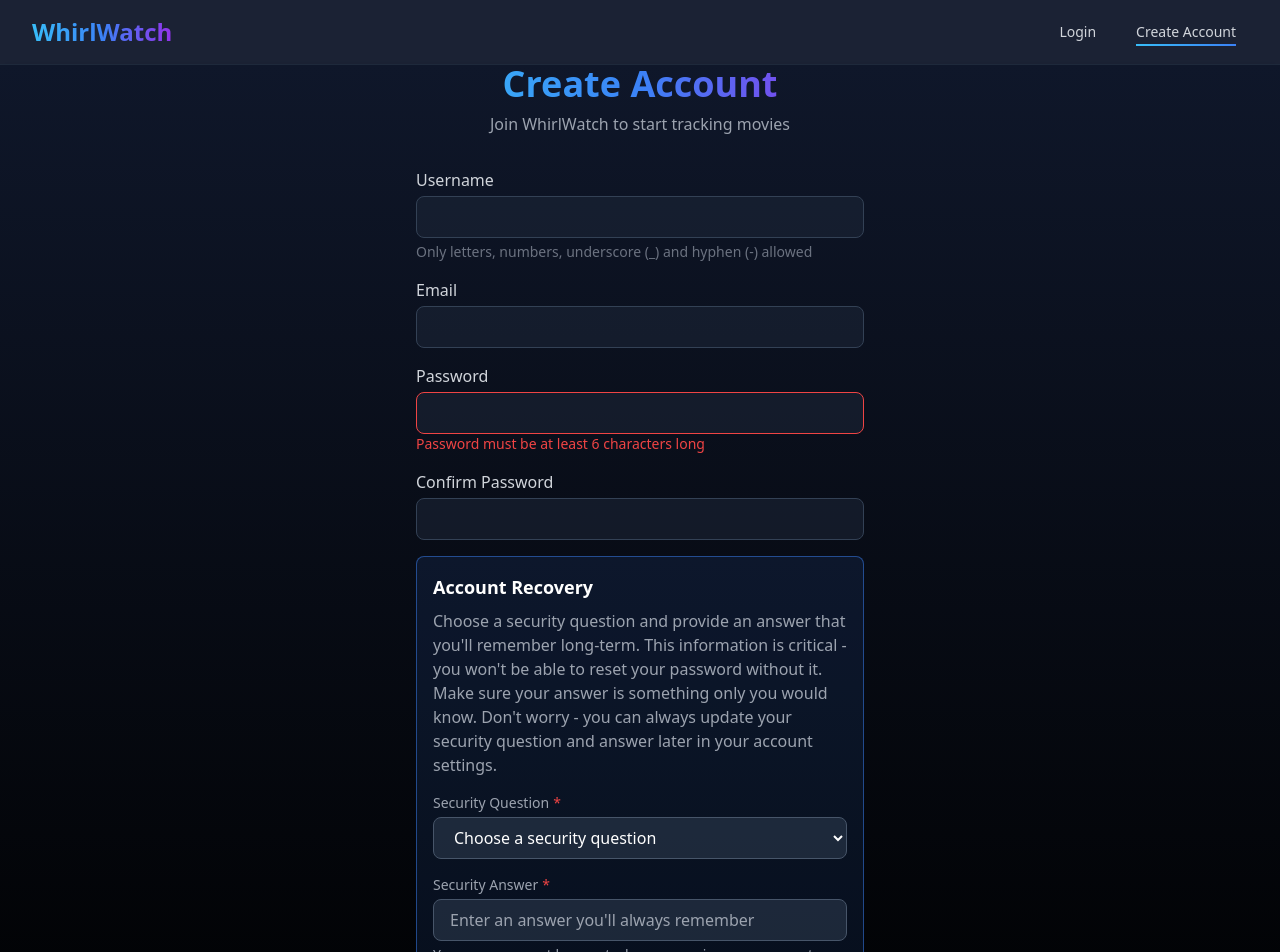
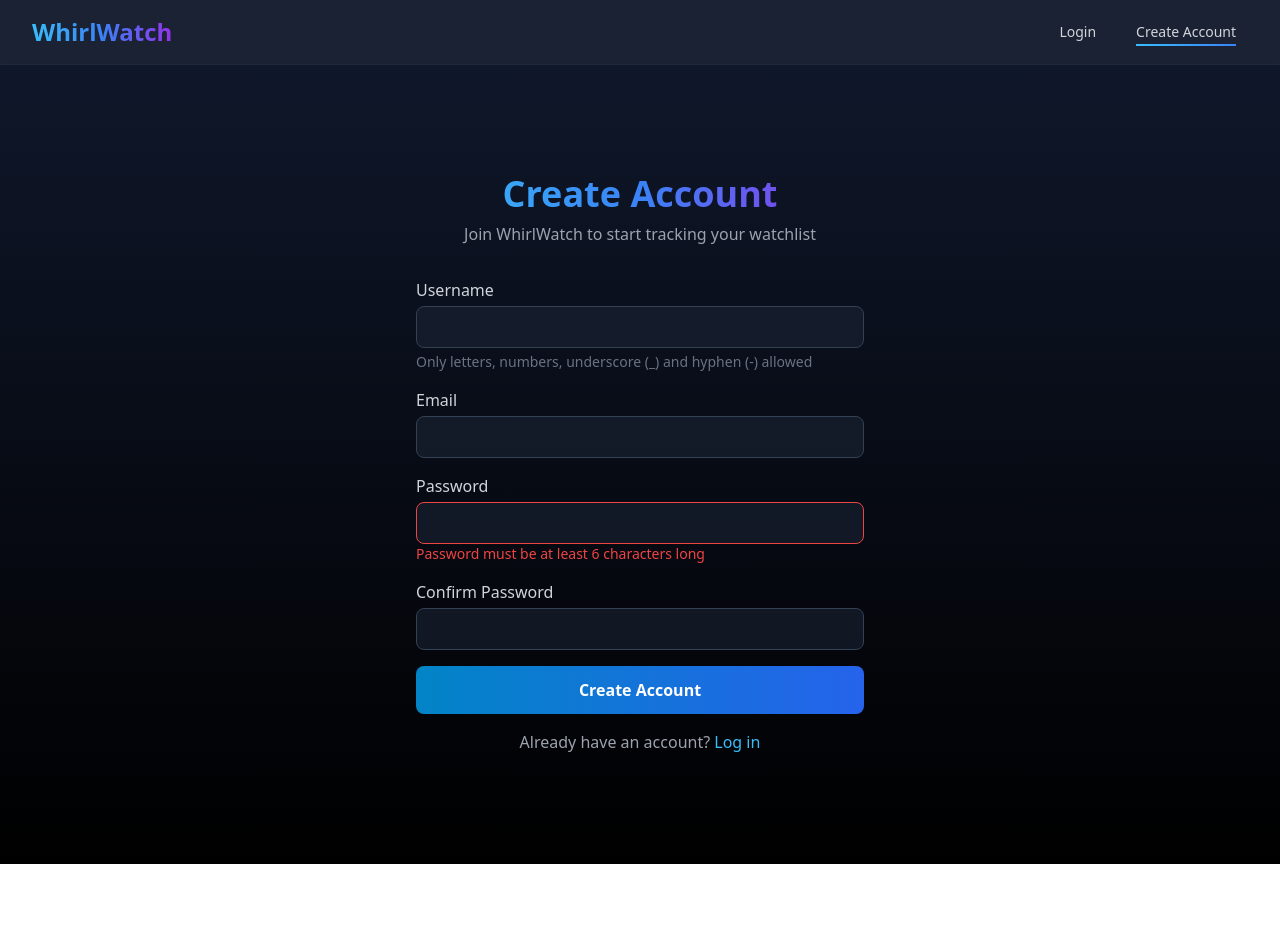
Before and after one commit to ATRedshaw/whirl-watch, a React (Create React App) app in the folder frontend/: page /register in a window 1280 px wide. Shown: the top 952 px of the page. After the commit the page ends 864 px from the top, so only its background shows below. Built offline with nearby package versions, Linux system fonts and the light colour scheme; the HTML template or start-up script is replaced by a standard one.

Commit message:
Removed security question; rewording

```diff
--- a/frontend/src/components/CreateAccount.js
+++ b/frontend/src/components/CreateAccount.js
@@ -13,9 +13,7 @@ const CreateAccount = () => {
     username: '',
     email: '',
     password: '',
-    confirmPassword: '',
-    securityQuestion: '',
-    securityAnswer: ''
+    confirmPassword: ''
   });
   const [error, setError] = useState('');
   const [isLoading, setIsLoading] = useState(false);
@@ -46,13 +44,6 @@ const CreateAccount = () => {
     e.preventDefault();
     setIsLoading(true);
     setError('');
-
-    if ((formData.securityQuestion && !formData.securityAnswer) ||
-        (!formData.securityQuestion && formData.securityAnswer)) {
-      setError('Both security question and answer must be provided');
-      setIsLoading(false);
-      return;
-    }
 
     if (!validateUsername(formData.username)) {
       setError('Username can only contain letters, numbers, underscore (_) and hyphen (-)');
@@ -96,9 +87,7 @@ const CreateAccount = () => {
       const requestBody = {
         username: formData.username,
         email: formData.email,
-        password: formData.password,
-        security_question: formData.securityQuestion || null,
-        security_answer: formData.securityAnswer || null
+        password: formData.password
       };
 
       const response = await fetch(`${apiUrl}/api/register`, {
@@ -140,7 +129,7 @@ const CreateAccount = () => {
           <h2 className="text-3xl md:text-4xl font-bold mb-2 bg-clip-text text-transparent bg-gradient-to-r from-sky-400 via-blue-500 to-purple-600">
             Create Account
           </h2>
-          <p className="text-gray-400">Join WhirlWatch to start tracking movies</p>
+          <p className="text-gray-400">Join WhirlWatch to start tracking your watchlist</p>
         </div>
 
         <form onSubmit={handleSubmit} className="space-y-4">
@@ -218,83 +207,6 @@ const CreateAccount = () => {
               className="w-full bg-slate-800/50 border border-slate-700 rounded-lg px-4 py-2 focus:outline-none focus:ring-2 focus:ring-sky-500/50 focus:border-sky-500/50"
               required
             />
-          </div>
-
-          {/* Security Question Section */}
-          <div className="mt-6 p-4 bg-blue-500/10 border border-blue-500/50 rounded-lg">
-            <h3 className="text-lg font-semibold mb-2">Account Recovery</h3>
-            <p className="text-gray-400 mb-4">
-              Choose a security question and provide an answer that you'll remember long-term. This information is critical - you won't be able to reset your password without it. Make sure your answer is something only you would know. Don't worry - you can always update your security question and answer later in your account settings.
-            </p>
-
-            <div className="space-y-4">
-              <div>
-                <label className="block text-sm text-gray-400 mb-1">
-                  Security Question
-                  <span className="text-red-500 ml-1">*</span>
-                </label>
-                <select
-                  name="securityQuestion"
-                  value={formData.securityQuestion}
-                  onChange={(e) => setFormData(prev => ({
-                    ...prev,
-                    securityQuestion: e.target.value,
-                    securityAnswer: e.target.value ? prev.securityAnswer : ''
-                  }))}
-                  className="w-full px-4 py-2 bg-slate-700/50 rounded-lg border border-slate-600 focus:outline-none focus:border-blue-500"
-                  required
-                >
-                  <option value="">Choose a security question</option>
-                  <option value="childhood_hero">Who was your childhood hero or role model?</option>
-                  <option value="first_concert">What was the first concert you attended?</option>
-                  <option value="childhood_nickname">What was your childhood nickname?</option>
-                  <option value="first_job">What was your first paid job?</option>
-                  <option value="favorite_teacher">What was the name of your favorite teacher?</option>
-                  <option value="first_car">What was the make/model of your first car?</option>
-                  <option value="met_spouse">In what city did you meet your spouse/significant other?</option>
-                  <option value="grandparent_occupation">What was your maternal grandfather's occupation?</option>
-                  <option value="childhood_street">What street did you live on in third grade?</option>
-                  <option value="childhood_bestfriend">What was the name of your childhood best friend?</option>
-                  <option value="first_pet">What was the name of your first pet?</option>
-                  <option value="mothers_maiden">What is your mother's maiden name?</option>
-                  <option value="elementary_school">What elementary school did you attend?</option>
-                  <option value="birth_city">In what city were you born?</option>
-                  <option value="first_phone">What was your first phone number?</option>
-                  <option value="childhood_vacation">Where did you go on your first vacation?</option>
-                  <option value="favorite_book">What was your favorite book as a child?</option>
-                  <option value="first_movie">What was the first movie you saw in theaters?</option>
-                  <option value="sports_team">What was the first sports team you supported?</option>
-                  <option value="childhood_hobby">What was your favorite childhood hobby?</option>
-                  <option value="first_computer">What was your first computer or gaming console?</option>
-                  <option value="favorite_subject">What was your favorite subject in high school?</option>
-                  <option value="first_language">What was the first foreign language you studied?</option>
-                  <option value="childhood_dream">What did you want to be when you grew up?</option>
-                  <option value="first_award">What was the first award or achievement you remember winning?</option>
-                </select>
-              </div>
-
-              <div>
-                <label className="block text-sm text-gray-400 mb-1">
-                  Security Answer
-                  <span className="text-red-500 ml-1">*</span>
-                </label>
-                <input
-                  type="text"
-                  name="securityAnswer"
-                  value={formData.securityAnswer}
-                  onChange={(e) => setFormData(prev => ({
-                    ...prev,
-                    securityAnswer: e.target.value
-                  }))}
-                  className="w-full px-4 py-2 bg-slate-700/50 rounded-lg border border-slate-600 focus:outline-none focus:border-blue-500"
-                  required
-                  placeholder="Enter an answer you'll always remember"
-                />
-                <p className="text-sm text-gray-400 mt-1">
-                  Your answer must be exact when recovering your account - make it memorable and specific.
-                </p>
-              </div>
-            </div>
           </div>
 
           <motion.button
--- a/frontend/src/components/Login.js
+++ b/frontend/src/components/Login.js
@@ -80,7 +80,7 @@ const Login = () => {
           <h2 className="text-3xl md:text-4xl font-bold mb-2 bg-clip-text text-transparent bg-gradient-to-r from-sky-400 via-blue-500 to-purple-600">
             Welcome Back
           </h2>
-          <p className="text-gray-400">Log in to continue your movie journey</p>
+          <p className="text-gray-400">Log in to continue your media tracking journey</p>
         </div>
 
         <form onSubmit={handleSubmit} className="space-y-4">
```
Also changed, not shown: 1 other file (tests, documents, lock files or other folders).
